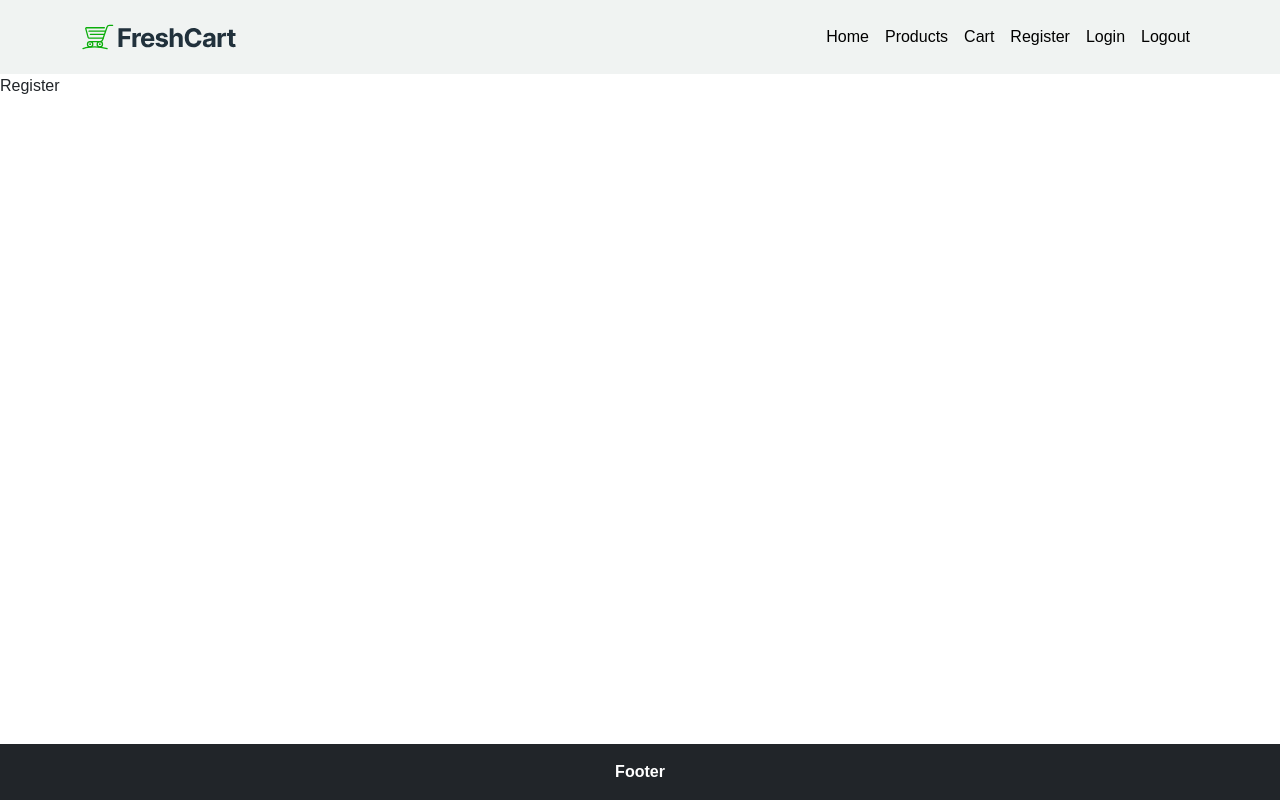
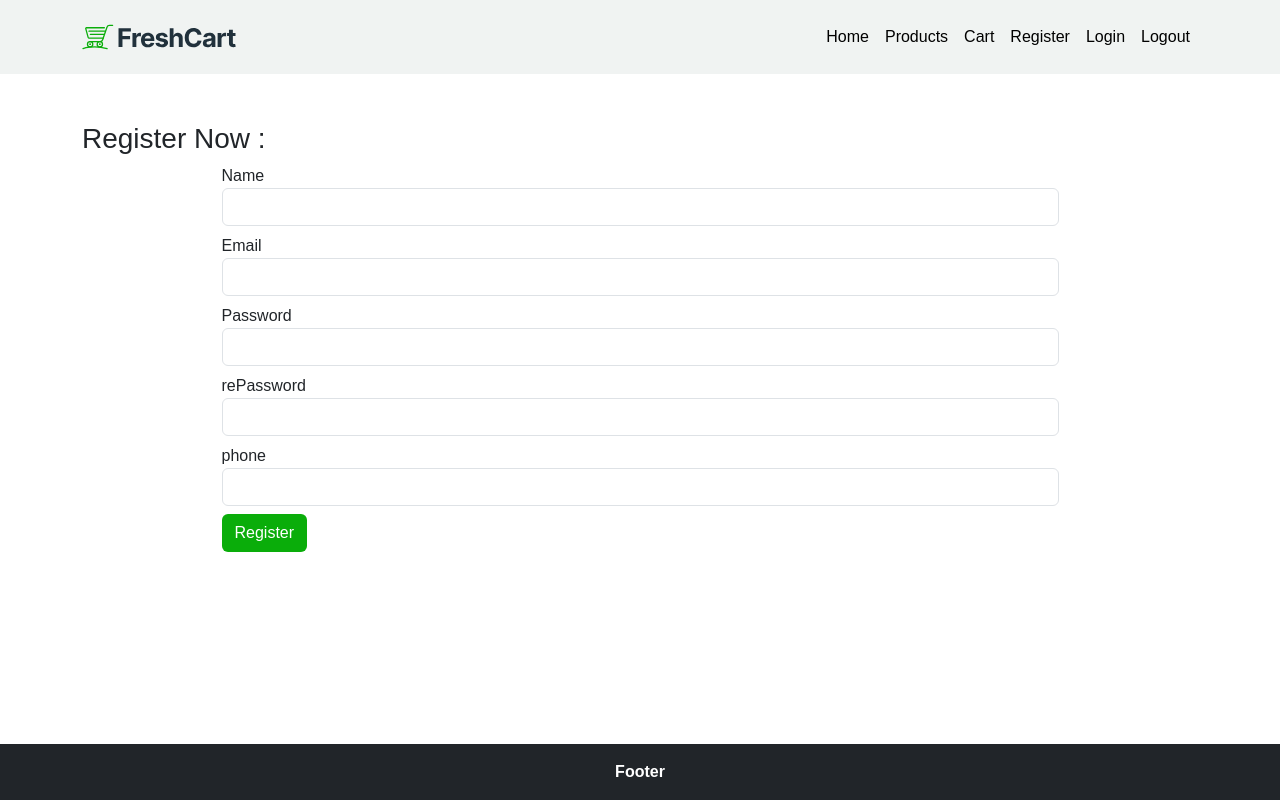
Before and after one commit to amaged1896/react-ecommerce-context, a React (Create React App) app in the folder e-commerce/: page /register in a window 1280 px wide. Built offline with nearby package versions, Linux system fonts and the light colour scheme; a web font is replaced by a local one.

Commit message:
"register page , input validation , display errors"

```diff
--- a/e-commerce/src/Components/Register/Register.jsx
+++ b/e-commerce/src/Components/Register/Register.jsx
@@ -1,8 +1,92 @@
 import React from 'react';
 import styles from './Register.module.css';
+import { Formik, useFormik } from 'formik';
 
 export default function Register() {
+
+    function register(values) {
+        console.log(values);
+    }
+    // input validation
+    function validate(values) {
+        let errors = {};
+        // name
+        if (!values.name) {
+            errors.name = 'Required';
+        } else if (values.name.length < 3) {
+            errors.name = 'Must be at least 3 characters';
+        }
+        // email
+        if (!values.email) {
+            errors.email = 'Required';
+        } else if (!/^[A-Z0-9._%+-]+@[A-Z0-9.-]+\.[A-Z]{2,4}$/i.test(values.email)) {
+            errors.email = 'Invalid email address';
+        }
+        // password
+        if (!values.password) {
+            errors.password = 'Required';
+        } else if (!/^[A-Z][a-z0-9]{3,8}$/i.test(values.password)) {
+            errors.password = 'Password must start with a capital letter';
+        } else if (values.password.length < 3) {
+            errors.password = 'Password must be at least 8 characters';
+        }
+        // rePassword
+        if (!values.rePassword) {
+            errors.rePassword = 'Required';
+        } else if (values.rePassword != values.password) {
+            errors.rePassword = 'Password and rePassword not match';
+        }
+        // phone
+        if (!values.phone) {
+            errors.phone = 'Required';
+        } else if (!/^01[0125][0-9]{8}$/i.test(values.phone)) {
+            errors.phone = 'Invalid phone number';
+        }
+
+        return errors;
+    }
+
+
+    let formik = useFormik({
+        initialValues: {
+            name: '',
+            email: '',
+            password: '',
+            rePassword: '',
+            phone: '',
+        }, validate,
+        onSubmit: (values) => register(values)
+    });
+
     return (
-        <div>Register</div>
+        <>
+            <div className="container my-5">
+                <h3>Register Now :</h3>
+
+                <form className='w-75 mx-auto' onSubmit={formik.handleSubmit}>
+                    <label htmlFor="name">Name</label>
+                    <input type="text" className='form-control mb-2' id='name' name='name' value={formik.values.name} onBlur={formik.handleBlur} onChange={formik.handleChange} />
+                    {formik.errors.name && formik.touched.name ? <div className="alert alert-danger">{formik.errors.name}</div> : ""}
+
+                    <label htmlFor="email">Email</label>
+                    <input type="email" className='form-control mb-2' name='email' id='email' value={formik.values.email} onBlur={formik.handleBlur} onChange={formik.handleChange} />
+                    {formik.errors.email && formik.touched.email ? <div className="alert alert-danger">{formik.errors.email}</div> : ""}
+
+                    <label htmlFor="password">Password</label>
+                    <input type="password" className='form-control mb-2' name='password' id='password' value={formik.values.password} onBlur={formik.handleBlur} onChange={formik.handleChange} />
+                    {formik.errors.password && formik.touched.password ? <div className="alert alert-danger">{formik.errors.password}</div> : ""}
+
+                    <label htmlFor="rePassword">rePassword</label>
+                    <input type="rePassword" className='form-control mb-2' name='rePassword' id='rePassword' value={formik.values.rePassword} onBlur={formik.handleBlur} onChange={formik.handleChange} />
+                    {formik.errors.rePassword && formik.touched.rePassword ? <div className="alert alert-danger">{formik.errors.rePassword}</div> : ""}
+
+                    <label htmlFor="phone">phone</label>
+                    <input type="tel" className='form-control mb-2' name='phone' id='phone' value={formik.values.phone} onBlur={formik.handleBlur} onChange={formik.handleChange} />
+                    {formik.errors.phone && formik.touched.phone ? <div className="alert alert-danger">{formik.errors.phone}</div> : ""}
+
+                    <button className='btn bg-main text-white'>Register</button>
+                </form >
+            </div >
+        </>
     );
 }
```
